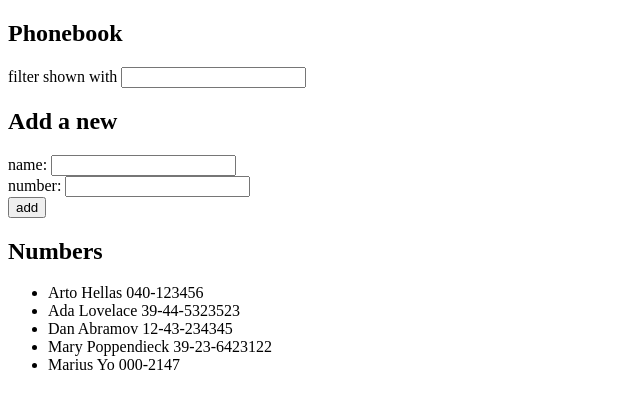
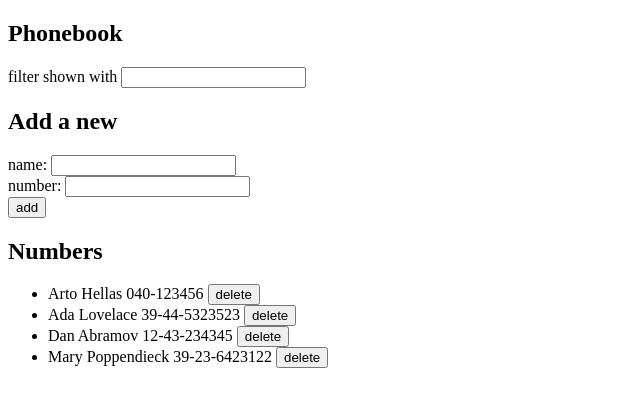
Before and after one commit to yiyhuang/fullstackopen-2021, a React (Create React App) app in the folder part2/phonebook/: page / in a window 1280 px wide. Shown: the top 408 px of the page, without its empty margins (0-640 px from the left). Built offline with nearby package versions, Linux system fonts and the light colour scheme; data requests are answered from the project's data file.

Commit message:
complete exercise 2.17

```diff
--- a/part2/phonebook/db.json
+++ b/part2/phonebook/db.json
@@ -19,11 +19,6 @@
       "name": "Mary Poppendieck",
       "number": "39-23-6423122",
       "id": 4
-    },
-    {
-      "name": "Marius Yo",
-      "number": "000-2147",
-      "id": 5
     }
   ]
 }
--- a/part2/phonebook/src/App.js
+++ b/part2/phonebook/src/App.js
@@ -18,8 +18,7 @@ const App = () => {
   }, []);
 
   var personExists = function (name) {
-    const personWithName = persons.filter((person) => person.name === name);
-    return personWithName.length > 0;
+    return persons.find((person) => person.name === name);
   };
 
   const addPerson = (event) => {
@@ -53,6 +52,14 @@ const App = () => {
     setFilter(event.target.value);
   };
 
+  const handleDelete = (personId) => {
+    const person = persons.find((person) => person.id === personId);
+    if (window.confirm(`Delete ${person.name}?`)) {
+      personService.destroy(personId);
+      setPersons(persons.filter((person) => person.id !== personId));
+    }
+  };
+
   const filteredPersons = filter
     ? persons.filter((person) =>
         person.name.toLowerCase().includes(filter.toLowerCase())
@@ -78,7 +85,7 @@ const App = () => {
       />
 
       <h2>Numbers</h2>
-      <Persons persons={filteredPersons} />
+      <Persons persons={filteredPersons} handleDelete={handleDelete} />
     </div>
   );
 };
--- a/part2/phonebook/src/components/Persons.js
+++ b/part2/phonebook/src/components/Persons.js
@@ -1,19 +1,20 @@
 import React from "react";
 
-const Person = ({ person }) => {
+const Person = ({ person, handleDelete }) => {
   return (
     <li>
-      {person.name} {person.number}
+      {person.name} {person.number}{" "}
+      <button onClick={() => handleDelete(person.id)}>delete</button>
     </li>
   );
 };
 
-const Persons = ({ persons }) => {
+const Persons = ({ persons, handleDelete }) => {
   return (
     <div>
       <ul>
         {persons.map((person) => (
-          <Person key={person.name} person={person} />
+          <Person key={person.name} person={person} handleDelete={handleDelete}/>
         ))}
       </ul>
     </div>
--- a/part2/phonebook/src/services/persons.js
+++ b/part2/phonebook/src/services/persons.js
@@ -16,8 +16,14 @@ const update = (id, newObject) => {
   return request.then((response) => response.data);
 };
 
+const destroy = (id) => {
+  const request = axios.delete(`${baseUrl}/${id}`);
+  return request.then((response) => response.data);
+};
+
 export default {
   getAll,
   create,
   update,
+  destroy
 };
```
